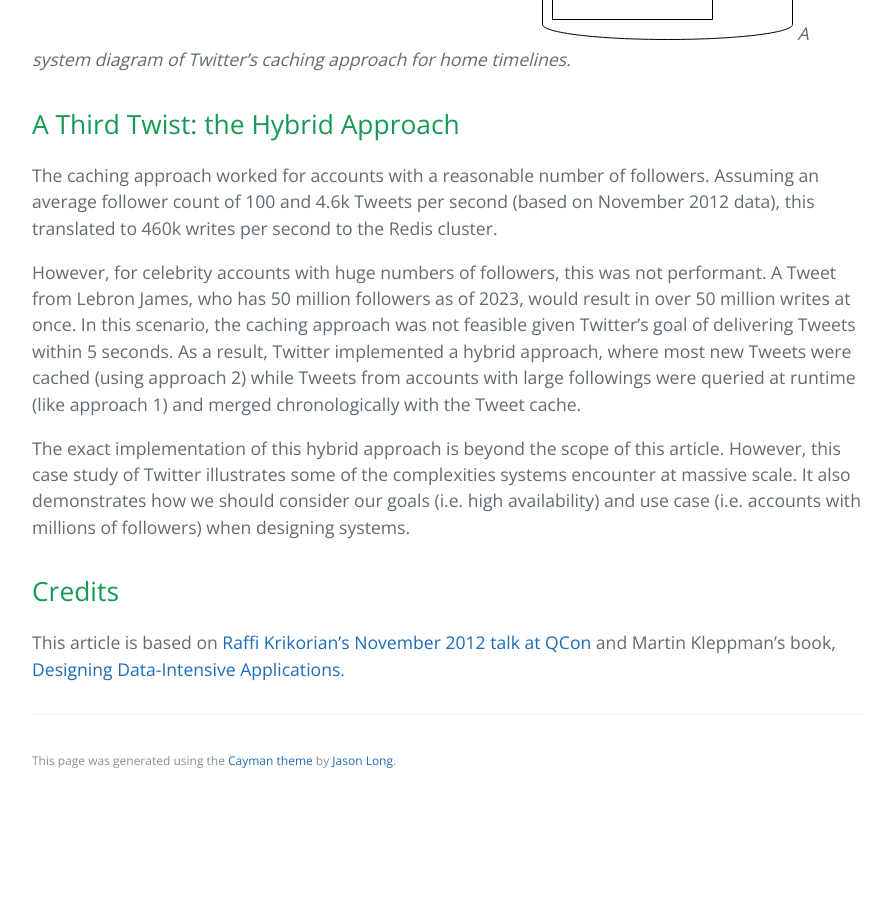
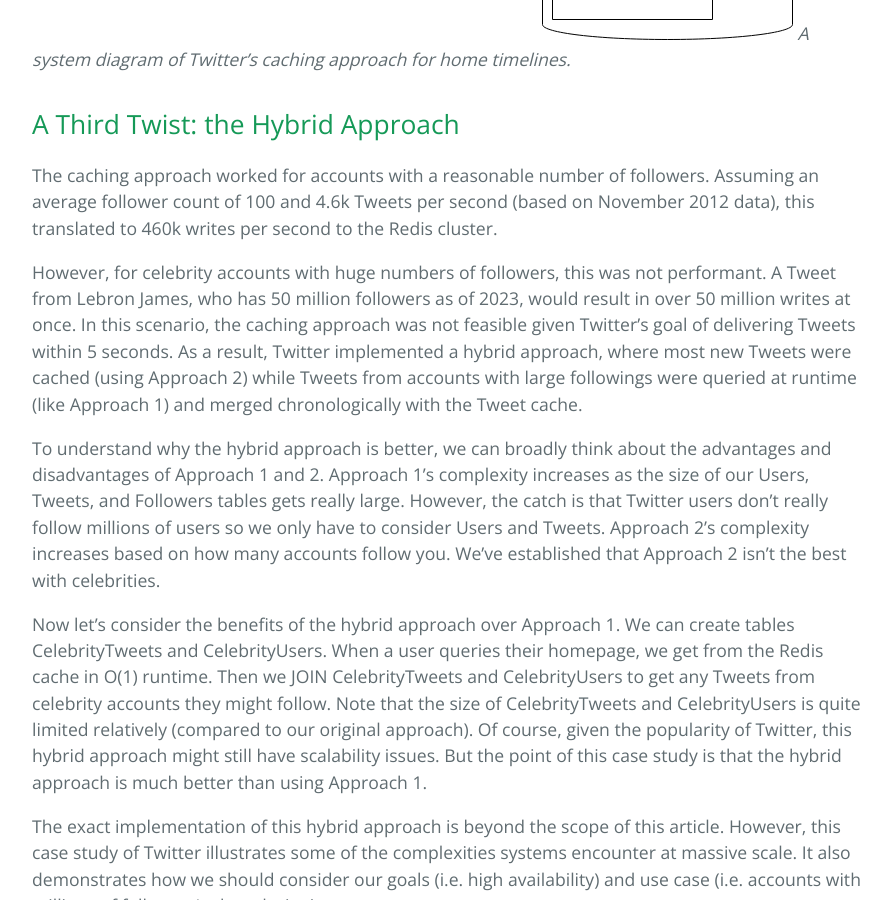
Before and after one commit to learning-software-engineering/learning-software-engineering.github.io, a Jekyll site: the page built from Topics/System_Design/Twitter_System_Design.md, in a window 1280 px wide and 900 px high, scrolled down 2423 px. Shown: the whole window, without its empty margins (192-1087 px from the left). Built offline with Jekyll 4.4.1, drawn with Linux system fonts in a browser that asks for light colours; our own code applies the rules of GitHub Pages for plain Markdown files; before the commit the page ends 3226 px from its top, so only the background shows below that.

Commit message:
Add more explanation to the hybrid approach

```diff
--- a/Topics/System_Design/Twitter_System_Design.md
+++ b/Topics/System_Design/Twitter_System_Design.md
@@ -54,7 +54,11 @@
 ## A Third Twist: the Hybrid Approach
 The caching approach worked for accounts with a reasonable number of followers. Assuming an average follower count of 100 and 4.6k Tweets per second (based on November 2012 data), this translated to 460k writes per second to the Redis cluster.
 
-However, for celebrity accounts with huge numbers of followers, this was not performant. A Tweet from Lebron James, who has 50 million followers as of 2023, would result in over 50 million writes at once. In this scenario, the caching approach was not feasible given Twitter's goal of delivering Tweets within 5 seconds. As a result, Twitter implemented a hybrid approach, where most new Tweets were cached (using approach 2) while Tweets from accounts with large followings were queried at runtime (like approach 1) and merged chronologically with the Tweet cache.
+However, for celebrity accounts with huge numbers of followers, this was not performant. A Tweet from Lebron James, who has 50 million followers as of 2023, would result in over 50 million writes at once. In this scenario, the caching approach was not feasible given Twitter's goal of delivering Tweets within 5 seconds. As a result, Twitter implemented a hybrid approach, where most new Tweets were cached (using Approach 2) while Tweets from accounts with large followings were queried at runtime (like Approach 1) and merged chronologically with the Tweet cache.
+
+To understand why the hybrid approach is better, we can broadly think about the advantages and disadvantages of Approach 1 and 2. Approach 1's complexity increases as the size of our Users, Tweets, and Followers tables gets really large. However, the catch is that Twitter users don't really follow millions of users so we only have to consider Users and Tweets. Approach 2's complexity increases based on how many accounts follow you. We've established that Approach 2 isn't the best with celebrities.
+
+Now let's consider the benefits of the hybrid approach over Approach 1. We can create tables CelebrityTweets and CelebrityUsers. When a user queries their homepage, we get from the Redis cache in O(1) runtime. Then we JOIN CelebrityTweets and CelebrityUsers to get any Tweets from celebrity accounts they might follow. Note that the size of CelebrityTweets and CelebrityUsers is quite limited relatively (compared to our original approach). Of course, given the popularity of Twitter, this hybrid approach might still have scalability issues. But the point of this case study is that the hybrid approach is much better than using Approach 1.
 
 The exact implementation of this hybrid approach is beyond the scope of this article. However, this case study of Twitter illustrates some of the complexities systems encounter at massive scale. It also demonstrates how we should consider our goals (i.e. high availability) and use case (i.e. accounts with millions of followers) when designing systems.
 
```
